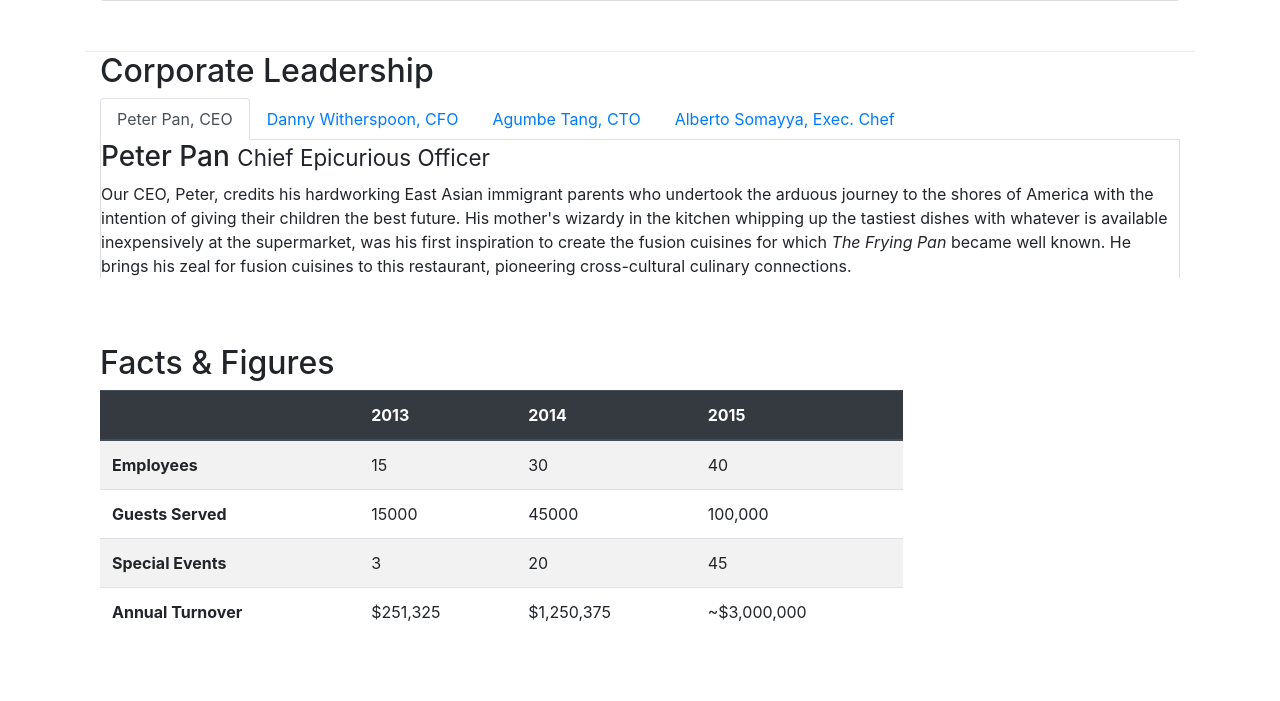
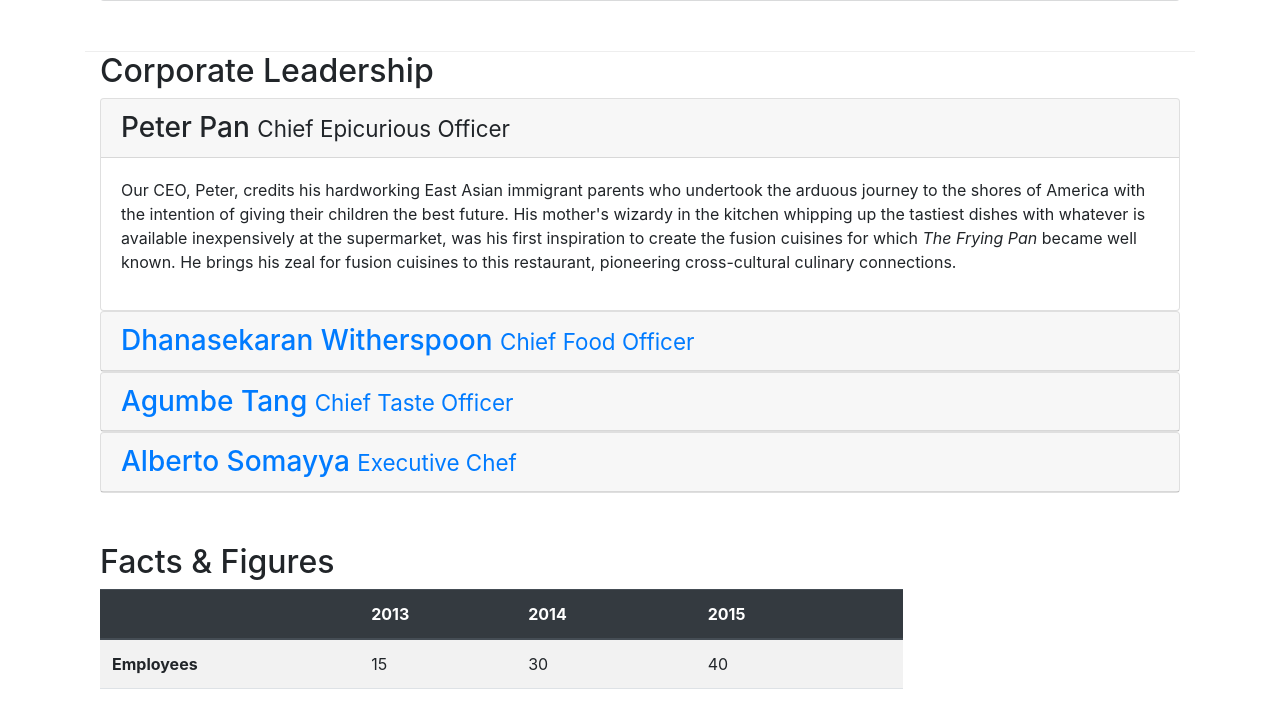
Before and after one commit to L3thal14/Confusion-Bootstrap, a website: page aboutus.html in a window 1280 px wide. Shown: the part 960-1661 px from the top of the page. Drawn offline with nearby package versions, Linux system fonts and the light colour scheme.

Commit message:
Accordion

```diff
--- a/aboutus.html
+++ b/aboutus.html
@@ -107,41 +107,63 @@
         <div>
             <div class="col-12 col-sm-12">
                 <h2>Corporate Leadership</h2>
-                <ul class="nav nav-tabs">
-                    <li class="nav-item">
-                      <a class="nav-link active" href="#peter"
-                        role="tab" data-toggle="tab">Peter Pan, CEO</a>
-                    </li>
-                    <li class="nav-item">
-                      <a class="nav-link" href="#danny" role="tab"
-                        data-toggle="tab">Danny Witherspoon, CFO</a>
-                    </li>
-                    <li class="nav-item">
-                      <a class="nav-link" href="#agumbe "role="tab"
-                        data-toggle="tab">Agumbe Tang, CTO</a>
-                    </li>
-                    <li class="nav-item">
-                      <a class="nav-link" href="#alberto" role="tab"
-                        data-toggle="tab">Alberto Somayya, Exec. Chef</a>
-                    </li>
-                </ul>
-                <div class="tab-content">
-                    <div role="tabpanel" class="tab-pane fade show active" id="peter">
-                        <h3>Peter Pan <small>Chief Epicurious Officer</small></h3>
-                        <p class="d-none d-sm-block">Our CEO, Peter, credits his hardworking East Asian immigrant parents who undertook the arduous journey to the shores of America with the intention of giving their children the best future. His mother's wizardy in the kitchen whipping up the tastiest dishes with whatever is available inexpensively at the supermarket, was his first inspiration to create the fusion cuisines for which <em>The Frying Pan</em> became well known. He brings his zeal for fusion cuisines to this restaurant, pioneering cross-cultural culinary connections.</p>
+
+                <div id="accordion">
+                    <div class="card">
+                        <div class="card-header" role="tab" id="peterhead">
+                            <h3 class="mb-0">
+                                <a data-toggle="collapse" data-target="#peter">
+                                    Peter Pan <small>Chief Epicurious Officer</small>
+                            </a></h3>
+                        </div>
+                        <div role="tabpanel" class="collapse show" id="peter" data-parent="#accordion">
+                            <div class="card-body">
+                                <p class="d-none d-sm-block">Our CEO, Peter, credits his hardworking East Asian immigrant parents who undertook the arduous journey to the shores of America with the intention of giving their children the best future. His mother's wizardy in the kitchen whipping up the tastiest dishes with whatever is available inexpensively at the supermarket, was his first inspiration to create the fusion cuisines for which <em>The Frying Pan</em> became well known. He brings his zeal for fusion cuisines to this restaurant, pioneering cross-cultural culinary connections.</p>
+                            </div>
+                        </div>
                     </div>
-                    <div role="tabpanel" class="tab-pane fade" id="danny">
-                        <h3>Dhanasekaran Witherspoon <small>Chief Food Officer</small></h3>
-                        <p class="d-none d-sm-block">Our CFO, Danny, as he is affectionately referred to by his colleagues, comes from a long established family tradition in farming and produce. His experiences growing up on a farm in the Australian outback gave him great appreciation for varieties of food sources. As he puts it in his own words, <em>Everything that runs, wins, and everything that stays, pays!</em></p>
+                    <div class="card">
+                        <div class="card-header" role="tab" id="dannyhead">
+                        <h3 class="mb-0">
+                            <a class="collapsed" data-toggle="collapse" data-target="#danny">
+                            Dhanasekaran Witherspoon <small>Chief Food Officer</small>
+                            </a>
+                        </h3>
                     </div>
-                    <div role="tabpanel" class="tab-pane fade" id="agumbe">
-                        <h3>Agumbe Tang <small>Chief Taste Officer</small></h3>
-                        <p class="d-none d-sm-block">Blessed with the most discerning gustatory sense, Agumbe, our CTO, personally ensures that every dish that we serve meets his exacting tastes. Our chefs dread the tongue lashing that ensues if their dish does not meet his exacting standards. He lives by his motto, <em>You click only if you survive my lick.</em></p>
+                    <div class="collapse" id="danny" data-parent="#accordion">
+                        <div class="card-body">
+                            <p class="d-none d-sm-block">Our CFO, Danny, as he is affectionately referred to by his colleagues, comes from a long established family tradition in farming and produce. His experiences growing up on a farm in the Australian outback gave him great appreciation for varieties of food sources. As he puts it in his own words, <em>Everything that runs, wins, and everything that stays, pays!</em></p>
+                        </div>
                     </div>
-                    <div role="tabpanel" class="tab-pane fade" id="alberto">
-                        <h3>Alberto Somayya <small>Executive Chef</small></h3>
-                        <p class="d-none d-sm-block">Award winning three-star Michelin chef with wide International experience having worked closely with whos-who in the culinary world, he specializes in creating mouthwatering Indo-Italian fusion experiences. He says, <em>Put together the cuisines from the two craziest cultures, and you get a winning hit! Amma Mia!</em></p>
+                </div>
+                <div class="card">
+                        <div class="card-header" role="tab" id="agumbehead">
+                        <h3 class="mb-0">
+                            <a class="collapsed" data-toggle="collapse" data-target="#agumbe">
+                            Agumbe Tang <small>Chief Taste Officer</small>
+                            </a>
+                        </h3>
                     </div>
+                    <div class="collapse" id="agumbe" data-parent="#accordion">
+                        <div class="card-body">
+                            <p class="d-none d-sm-block">Blessed with the most discerning gustatory sense, Agumbe, our CTO, personally ensures that every dish that we serve meets his exacting tastes. Our chefs dread the tongue lashing that ensues if their dish does not meet his exacting standards. He lives by his motto, <em>You click only if you survive my lick.</em></p>
+                        </div>
+                    </div>
+                </div>
+                <div class="card">
+                        <div class="card-header" role="tab" id="albertohead">
+                        <h3 class="mb-0">
+                            <a class="collapsed" data-toggle="collapse" data-target="#alberto">
+                            Alberto Somayya <small>Executive Chef</small>
+                            </a>
+                        </h3>
+                    </div>
+                    <div class="collapse" id="alberto" data-parent="#accordion">
+                        <div class="card-body">
+                            <p class="d-none d-sm-block">Award winning three-star Michelin chef with wide International experience having worked closely with whos-who in the culinary world, he specializes in creating mouthwatering Indo-Italian fusion experiences. He says, <em>Put together the cuisines from the two craziest cultures, and you get a winning hit! Amma Mia!</em></p>
+                        </div>
+                    </div>
+                </div>
                 </div>
             </div>
         </div>
```
